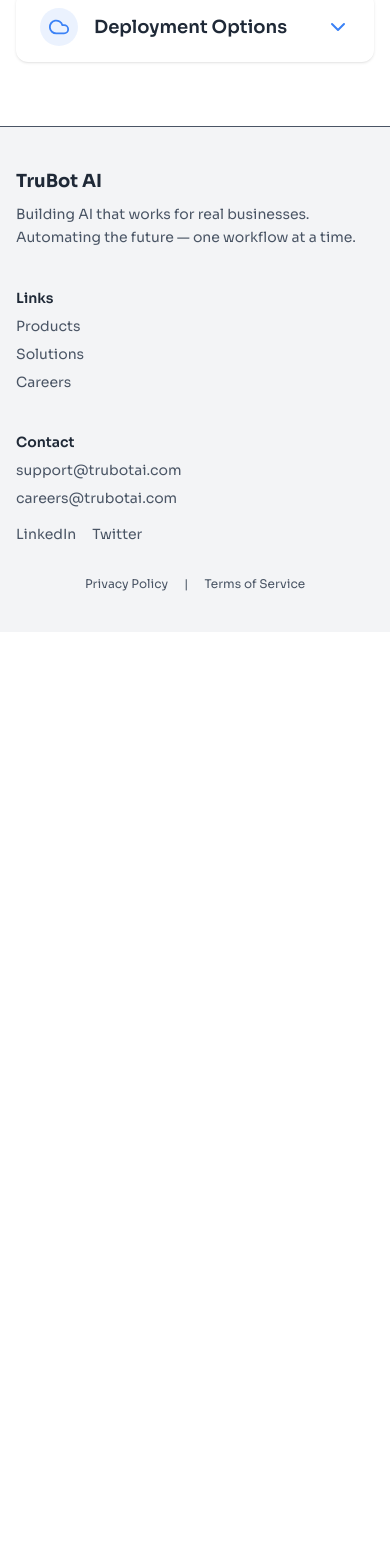
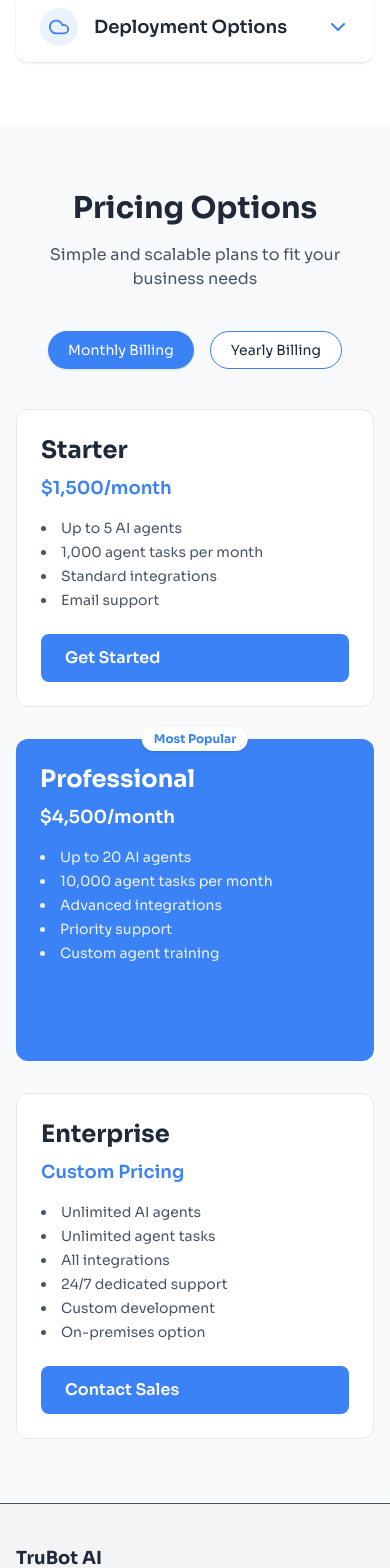
Before and after one commit to trubotai/trubot_ai_web, a Next.js app: page /products/ai-agents in a window 390 px wide. Shown: the part 4900-6468 px from the top of the page. Before the commit the page ends 5532 px from the top, so only its background shows below. Built offline with nearby package versions, Linux system fonts and the light colour scheme.

Commit message:
add pricingsection component

```diff
--- /dev/null
+++ b/app/products/ai-agents/components/PricingSection.tsx
@@ -0,0 +1,97 @@
+"use client";
+
+import { useState } from "react";
+
+import PageLayout from "@/app/ui/components/PageLayout";
+import SectionHeader from "@/app/ui/components/SectionHeader";
+import Button from "@/app/ui/components/Button";
+import { pricingList } from "@/app/ui/libs/constants/productPage/ai-agents";
+
+const PricingSection = () => {
+  const [duration, setDuration] = useState<"monthly" | "yearly">("monthly");
+  const plans = pricingList[duration];
+
+  return (
+    <div className="bg-gray-50">
+      <PageLayout>
+        <SectionHeader
+          title="Pricing Options"
+          subtitle="Simple and scalable plans to fit your business needs"
+        />
+
+        {/* Toggle */}
+        <div className="flex justify-center gap-4 mb-10">
+          {["monthly", "yearly"].map((option) => (
+            <button
+              key={option}
+              onClick={() => setDuration(option as "monthly" | "yearly")}
+              className={`px-5 py-2 rounded-full text-sm font-medium transition-all ${
+                duration === option
+                  ? "bg-electric text-white shadow"
+                  : "bg-white text-navy border border-electric"
+              }`}
+            >
+              {option === "monthly" ? "Monthly Billing" : "Yearly Billing"}
+            </button>
+          ))}
+        </div>
+
+        {/* Plans */}
+        <div className="grid grid-cols-1 md:grid-cols-3 gap-8">
+          {plans.map((plan, index) => (
+            <div
+              key={index}
+              className={`relative rounded-xl p-6 transition-all transform hover:scale-[1.02] hover:shadow-lg ${
+                plan.popular
+                  ? "bg-electric text-white"
+                  : "bg-white border border-gray-200"
+              } animate-fade-slide-up`}
+              style={{ animationDelay: `${index * 120}ms` }}
+            >
+              {plan.popular && (
+                <div className="absolute -top-3 left-1/2 -translate-x-1/2 bg-white text-electric text-xs font-bold px-3 py-1 rounded-full shadow">
+                  Most Popular
+                </div>
+              )}
+              <h3
+                className={`text-2xl font-bold mb-2 ${
+                  plan.popular ? "text-white" : "text-navy"
+                }`}
+              >
+                {plan.name}
+              </h3>
+              <p
+                className={`text-lg font-semibold mb-4 ${
+                  plan.popular ? "text-white" : "text-electric"
+                }`}
+              >
+                {plan.price}
+              </p>
+              <ul
+                className={`list-disc list-inside text-sm mb-6 space-y-1 ${
+                  plan.popular ? "text-white/90" : "text-gray-600"
+                }`}
+              >
+                {plan.features.map((feature, i) => (
+                  <li key={i}>{feature}</li>
+                ))}
+              </ul>
+              <div className="hover-scale-glow transition">
+                <Button
+                  href={plan.link}
+                  variant={plan.popular ? "outline" : "primary"}
+                  fullWidth
+                  animate
+                >
+                  {plan.cta}
+                </Button>
+              </div>
+            </div>
+          ))}
+        </div>
+      </PageLayout>
+    </div>
+  );
+};
+
+export default PricingSection;
--- a/app/products/ai-agents/page.tsx
+++ b/app/products/ai-agents/page.tsx
@@ -2,6 +2,7 @@ import HeroSection from "./components/HeroSection";
 import KeyFeatures from "./components/KeyFeatures";
 import UseCases from "./components/UseCases";
 import TechSpecs from "./components/TechSpecs";
+import PricingSection from "./components/PricingSection";
 
 const Page = () => {
   return (
@@ -10,6 +11,7 @@ const Page = () => {
       <KeyFeatures />
       <UseCases />
       <TechSpecs />
+      <PricingSection />
     </>
   );
 };
--- a/app/ui/libs/constants/productPage/ai-agents.ts
+++ b/app/ui/libs/constants/productPage/ai-agents.ts
@@ -149,4 +149,95 @@ const techSpecList = [
   },
 ];
 
-export { featureList, useCaseList, techSpecList };
+const pricingList = {
+  monthly: [
+    {
+      name: "Starter",
+      price: "$1,500/month",
+      features: [
+        "Up to 5 AI agents",
+        "1,000 agent tasks per month",
+        "Standard integrations",
+        "Email support",
+      ],
+      cta: "Get Started",
+      link: "/start-trial",
+      popular: false,
+    },
+    {
+      name: "Professional",
+      price: "$4,500/month",
+      features: [
+        "Up to 20 AI agents",
+        "10,000 agent tasks per month",
+        "Advanced integrations",
+        "Priority support",
+        "Custom agent training",
+      ],
+      cta: "Get Started",
+      link: "/start-trial",
+      popular: true,
+    },
+    {
+      name: "Enterprise",
+      price: "Custom Pricing",
+      features: [
+        "Unlimited AI agents",
+        "Unlimited agent tasks",
+        "All integrations",
+        "24/7 dedicated support",
+        "Custom development",
+        "On-premises option",
+      ],
+      cta: "Contact Sales",
+      link: "/contact-sales",
+      popular: false,
+    },
+  ],
+  yearly: [
+    {
+      name: "Starter",
+      price: "$15,000/year",
+      features: [
+        "Up to 5 AI agents",
+        "12,000 agent tasks/year",
+        "Standard integrations",
+        "Priority email support",
+      ],
+      cta: "Get Started",
+      link: "/start-trial",
+      popular: false,
+    },
+    {
+      name: "Professional",
+      price: "$45,000/year",
+      features: [
+        "Up to 20 AI agents",
+        "120,000 agent tasks/year",
+        "All integrations",
+        "Priority support",
+        "Custom agent training",
+      ],
+      cta: "Get Started",
+      link: "/start-trial",
+      popular: true,
+    },
+    {
+      name: "Enterprise",
+      price: "Custom Pricing",
+      features: [
+        "Unlimited AI agents",
+        "Unlimited tasks",
+        "All integrations",
+        "24/7 dedicated support",
+        "Custom development",
+        "On-premises option",
+      ],
+      cta: "Contact Sales",
+      link: "/contact-sales",
+      popular: false,
+    },
+  ],
+};
+
+export { featureList, useCaseList, techSpecList, pricingList };
```
